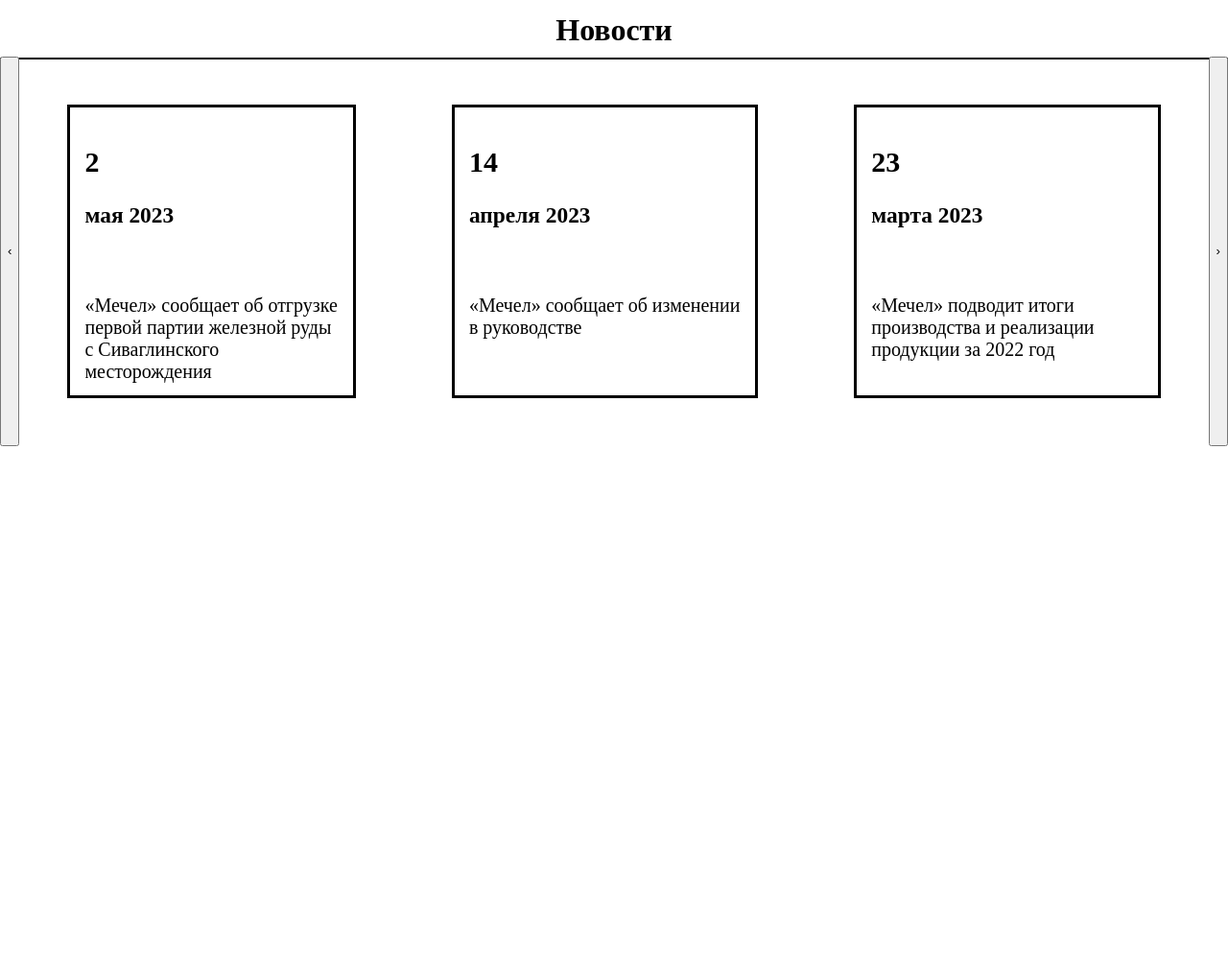
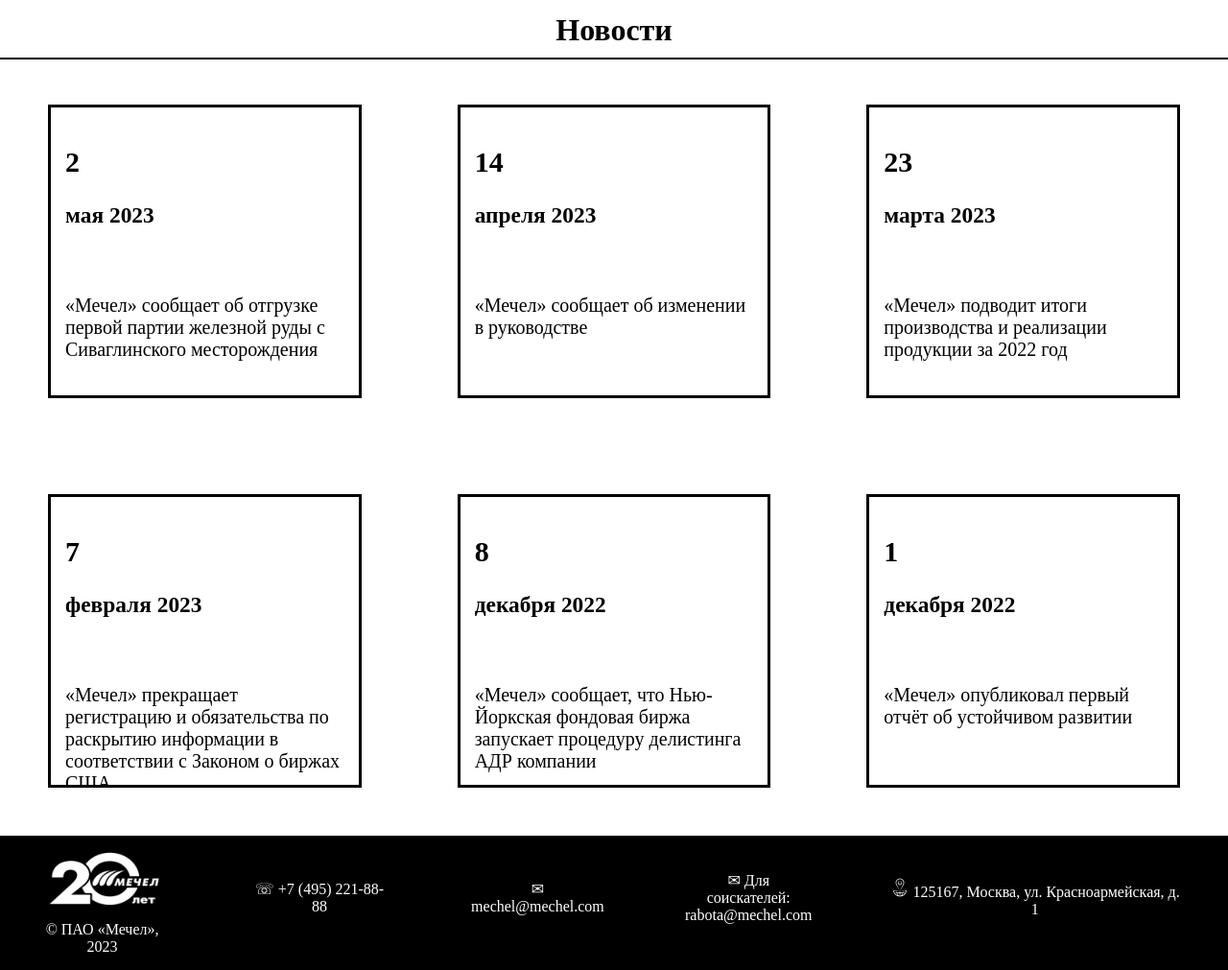
Before and after one commit to Shepovalovv/RGZ, a plain HTML site: page page1.html in a window 1280 px wide. Shown: the part 702-1713 px from the top of the page at 96% size. Before the commit the page ends 1167 px from the top, so only its background shows below. Drawn offline with Linux system fonts and the light colour scheme.

Commit message:
Страница 1 готова

```diff
--- a/main1.css
+++ b/main1.css
@@ -16,6 +16,22 @@
     width: 100%;
     height: 100%;
 
+}
+
+footer {
+    background-color: black;
+    color: white;
+    display: inline-flex;
+    text-align: center;
+    align-items: center;
+    width: 100%;
+    height: 100%;
+    text-decoration: none;
+}
+footer a {
+    text-decoration: none;
+    color: white;
+    margin: 5px 45px 15px 30px;
 }
 
 
@@ -95,7 +111,6 @@
 
 .BoxAllNews {
     display: inline-flex;
-    position: relative;
     height: 100%;
     width: 100%;
 }
@@ -103,7 +118,7 @@
 .BoxNews {
     margin: 50px 50px;
     border: solid;
-    width: 280px;
+    width: 300px;
     height: 270px;
     padding: 15px;
     text-align: inherit;
@@ -124,6 +139,7 @@
     align-items: center;
     font-size: 20px;
     overflow: hidden;
+    left: 440px;
 }
 
 .BoxNews2 {
@@ -137,7 +153,55 @@
     align-items: center;
     font-size: 20px;
     overflow: hidden;
+    left: 880px;
 }
+
+.BoxNews3 {
+    margin: 50px 50px;
+    border: solid;
+    width: 300px;
+    height: 270px;
+    padding: 15px;
+    text-align: inherit;
+    justify-content: center;
+    align-items: center;
+    font-size: 20px;
+    overflow: hidden;
+    left: 1350px;
+}
+
+.BoxNews4 {
+    margin: 50px 50px;
+    border: solid;
+    width: 300px;
+    height: 270px;
+    padding: 15px;
+    text-align: inherit;
+    justify-content: center;
+    align-items: center;
+    font-size: 20px;
+    overflow: hidden;
+    left: 1800px;
+}
+
+.BoxNews5 {
+    margin: 50px 50px;
+    border: solid;
+    width: 300px;
+    height: 270px;
+    padding: 15px;
+    text-align: inherit;
+    justify-content: center;
+    align-items: center;
+    font-size: 20px;
+    overflow: hidden;
+    left: 2250px;
+}
+
+
+
+
+
 
 .BoxNews:hover {
     background-image: url(Снимок.PNG);
@@ -160,6 +224,29 @@
     color: white;
 }
 
+.BoxNews3:hover {
+    background-image: url(Снимок3.PNG);
+    background-repeat: no-repeat;
+    border: solid 3px black;
+    color: white;
+}
+
+.BoxNews4:hover {
+    background-image: url(Снимок4.PNG);
+    background-repeat: no-repeat;
+    border: solid 3px black;
+    color: white;
+}
+
+.BoxNews5:hover {
+    background-image: url(Снимок5.PNG);
+    background-repeat: no-repeat;
+    border: solid 3px black;
+    color: white;
+}
+
+
+
 
 
 
@@ -170,7 +257,7 @@
     0% {
         background-image: url(bg1.jpg);
     }
-    35% {
+    25% {
         background-image: url(bg2.jpg);
     }
     68% {
--- a/page1.html
+++ b/page1.html
@@ -9,8 +9,6 @@
     <script src="script.js"></script>
 </head>
 <body>
-
-
     <main>
         <div class="SlideShow">
             <menu>
@@ -25,8 +23,6 @@
                 <a href="page4.html"; target="_self" class="a2">Контактные данные</a>
 
                 <a href="page5.html"; target="_self" class="a2">Видео</a>
-
-
             </menu>
             <div class="text">
                 <h1>
@@ -42,10 +38,8 @@
 
         <h1 class="News">Новости</h1>
 
+        <div>
             <div class="BoxAllNews">
-            <button>
-                &lsaquo;
-            </button>
 
                 <div class="BoxNews">
                     <h2>2</h2>
@@ -68,20 +62,58 @@
                     <h2>23</h2>
                     <h3>марта 2023</h3><br><br>
                     <div>
-                    «Мечел» подводит итоги производства
-                    и реализации продукции за 2022 год
+                        «Мечел» подводит итоги производства и реализации продукции за 2022 год
+                    </div>
                 </div>
             </div>
 
-            <button>
-                &rsaquo;
-            </button>
+            <div class="BoxAllNews">
+                <div class="BoxNews3">
+                    <h2>7</h2>
+                    <h3>февраля 2023</h3><br><br>
+                    <div>
+                        «Мечел» прекращает регистрацию и обязательства по раскрытию
+                        информации в соответствии с Законом о биржах США
+                    </div>
                 </div>
 
+                <div class="BoxNews4">
+                    <h2>8</h2>
+                    <h3>декабря 2022</h3><br><br>
+                    <div>
+                        «Мечел» сообщает, что Нью-Йоркская фондовая
+                        биржа запускает процедуру делистинга АДР компании
+                    </div>
+                </div>
+
+                <div class="BoxNews5">
+                    <h2>1</h2>
+                    <h3>декабря 2022</h3><br><br>
+                    <div>
+                        «Мечел» опубликовал первый отчёт об устойчивом развитии
+                    </div>
+                </div>
+            </div>
+        </div>
 
     </main>
 
     <footer>
+        <a href="page2.html"; target="_self">
+            <img src="logo_20_v1.png" alt="лого" height="80px" width="140px" style="display: inline-block;"><br>
+            &copy; ПАО «Мечел», 2023
+        </a>
+
+        <a href="page4.html"; target="_self">&#9743; +7 (495) 221-88-88</a>
+
+        <a href="page4.html"; target="_self">&#9993; mechel@mechel.com</a>
+
+        <a href="page4.html"; target="_self">&#9993; Для соискателей:<br>rabota@mechel.com</a>
+
+        <a href="page4.html"; target="_self">
+            <img src="adres.png" height="20px" width="20px">
+            125167, Москва, ул. Красноармейская, д. 1
+        </a>
 
     </footer>
 </body>
--- a/script.js
+++ b/script.js
@@ -0,0 +1,41 @@
+function left() {
+    let positionLeft = true
+    let position = document.getElementById("box")
+    if (positionLeft == true) {
+        position.style.transform = "tranlateX(1000px)";
+        positionLeft = false;
+    }
+}
+
+function right() {
+    let positionRight = true
+    let position1 = document.getElementById("box")
+    if (positionRight == true) {
+        position1.style.transform = "tranlateX(10000px)";
+        positionRight = false;
+    }
+}
+
+function moveBlock() {
+    const myButton = document.getElementById('myBlock');
+    const distanceToMove = 50;
+    myButton.style.transform = `translateX(${distanceToMove}px)`;
+
+    }
+
+    const myButton = document.getElementById('myButton');
+    const distanceToMove = 50;
+    myButton.style.transform = `translateX(-${distanceToMove}px)`;
+
+    let positionLeft = true;
+        function move() {
+            let position = document.getElementById('block');
+            if (positionLeft == true) {
+                position.style.transform = 'translateX(1000px) rotate(0)';
+                positionLeft = false;
+            }
+            else {
+                position.style.transform = 'translateX(0px) rotate(4turn)';
+                positionLeft = true;
+            }
+        }
```
Also changed, not shown: adres.png (added), bg4.jpg (added), bg5.jpg (added), bg6.jpg (added), logo_20_v1.png (added), Снимок3.PNG (added), Снимок4.PNG (added), Снимок5.PNG (added). Lines whose indentation alone changed are shown as unchanged.
